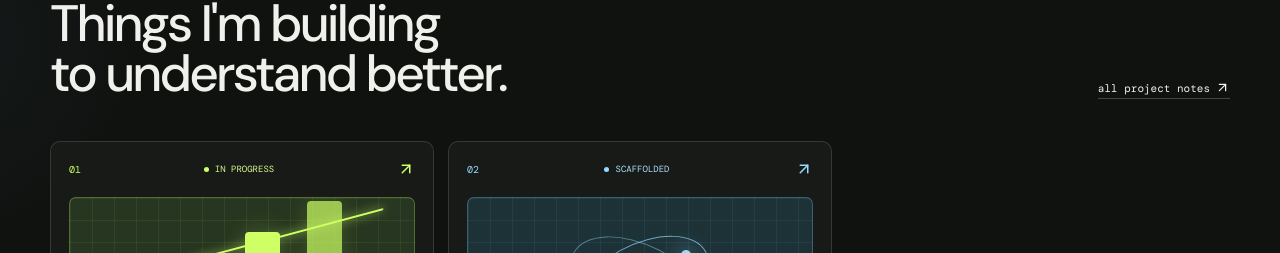
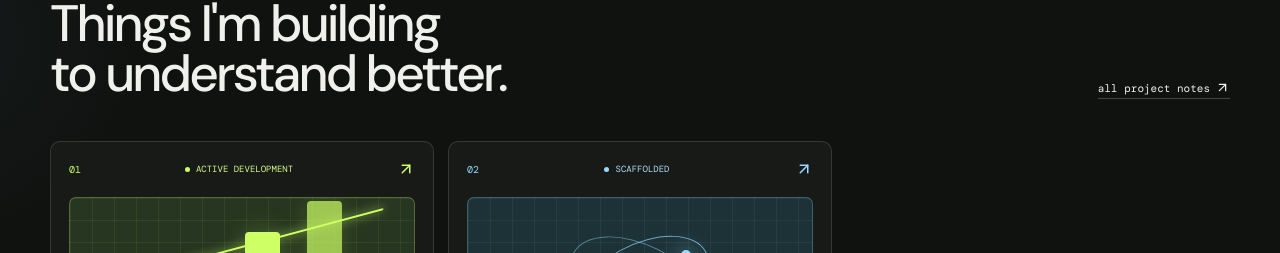
Before and after one commit to gouravpatil-dev/portfolio, a React (Vite) app: page / in a window 1280 px wide. Shown: the part 967-1220 px from the top of the page. Built offline with nearby package versions, Linux system fonts and the light colour scheme.

Commit message:
fix status text

```diff
--- a/src/data/portfolio.js
+++ b/src/data/portfolio.js
@@ -13,7 +13,7 @@ export const projects = [
     number: '01',
     slug: 'money-rescue',
     title: 'Money Rescue',
-    status: 'In progress',
+    status: 'Active development',
     tone: 'lime',
     stack: ['React', 'Vite', 'Express', 'SQLite'],
     github: 'https://github.com/gouravpatil-dev/money-rescue',
```
